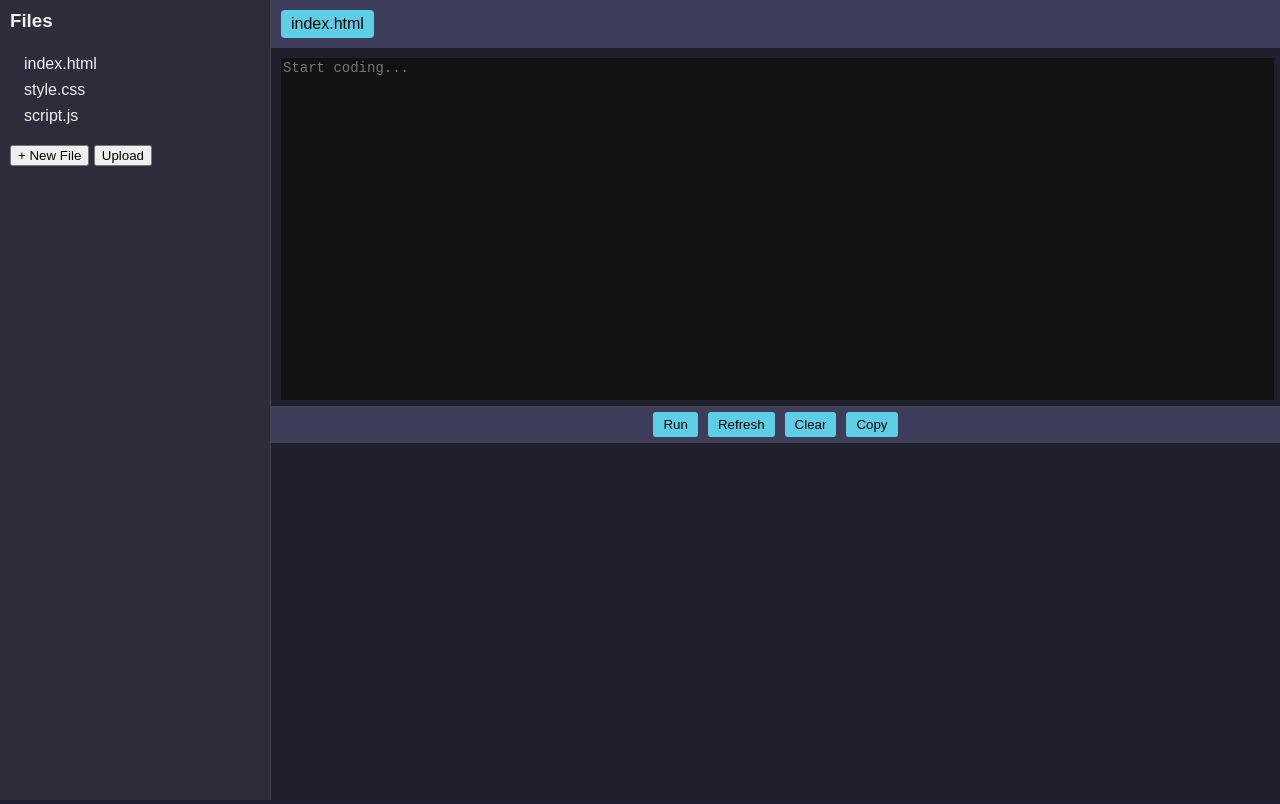
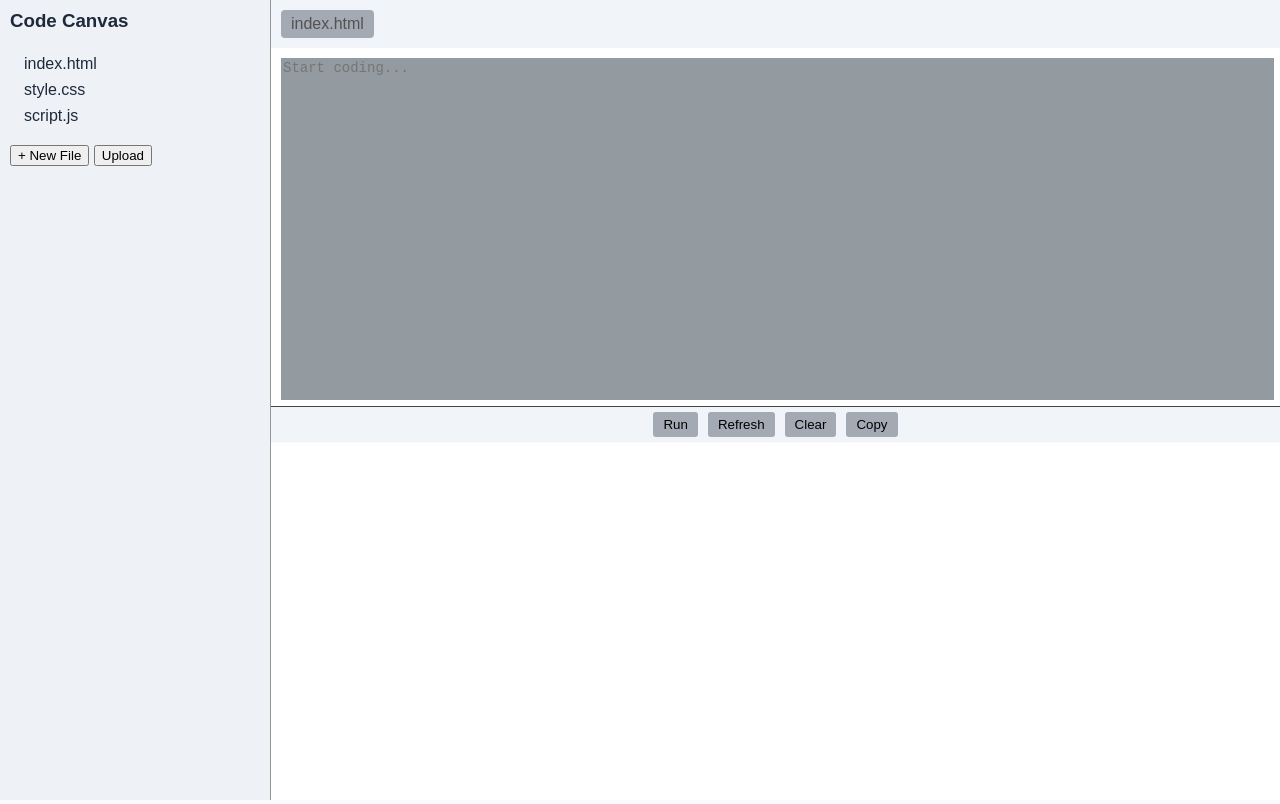
Before and after one commit to Fishblockz/CodeCanvas, a plain HTML site: page index.html in a window 1280 px wide. Drawn offline with Linux system fonts and the light colour scheme.

Commit message:
New Styles

```diff
--- a/index.html
+++ b/index.html
@@ -2,16 +2,16 @@
 <html lang="en">
 <head>
   <meta charset="UTF-8" />
-  <title>NotSoAdvanced Editor</title>
+  <title>CodeCanvas </title>
   <style>
     :root {
-      --bg-main: #1e1e2f;
-      --bg-sidebar: #2c2c3a;
-      --bg-editor: #1f1f2e;
-      --bg-tab: #3e3e5a;
-      --text-light: #f0f0f0;
-      --accent: #5ccfe6;
-      --hover: #4e4e6a;
+      --bg-main: 	#F8FAFC;
+      --bg-sidebar: 	#EEF2F6;
+      --bg-editor: 	#FFFFFF;
+      --bg-tab: 	#F1F5F9;
+      --text-light:	#1E293B;
+      --accent: #a3aab4;
+      --hover: 	#E0E7FF;
     }
     body {
       margin: 0;
@@ -27,7 +27,7 @@
       background-color: var(--bg-sidebar);
       padding: 10px;
       overflow-y: auto;
-      border-right: 1px solid #444;
+      border-right: 1px solid #969696;
     }
     .sidebar h3 {
       margin-top: 0;
@@ -60,7 +60,7 @@
       cursor: pointer;
       padding: 5px 10px;
       background-color: var(--accent);
-      color: #000;
+      color: #525252;
       border-radius: 4px;
     }
     .editor-area {
@@ -73,7 +73,7 @@
       resize: none;
       font-family: monospace;
       font-size: 14px;
-      background-color: #121212;
+      background-color: #939ba0;
       color: #fff;
     }
     .controls {
@@ -95,7 +95,7 @@
       opacity: 0.8;
     }
     .preview {
-      border-top: 1px solid #444;
+      border-top: 1px solid #F9FAFB;
     }
     iframe {
       width: 100%;
@@ -106,7 +106,7 @@
 </head>
 <body>
   <div class="sidebar">
-    <h3>Files</h3>
+    <h3>Code Canvas</h3>
     <ul class="file-tree" id="fileTree"></ul>
     <button onclick="createFile()">+ New File</button>
     <button onclick="uploadFile()">Upload</button>
```
